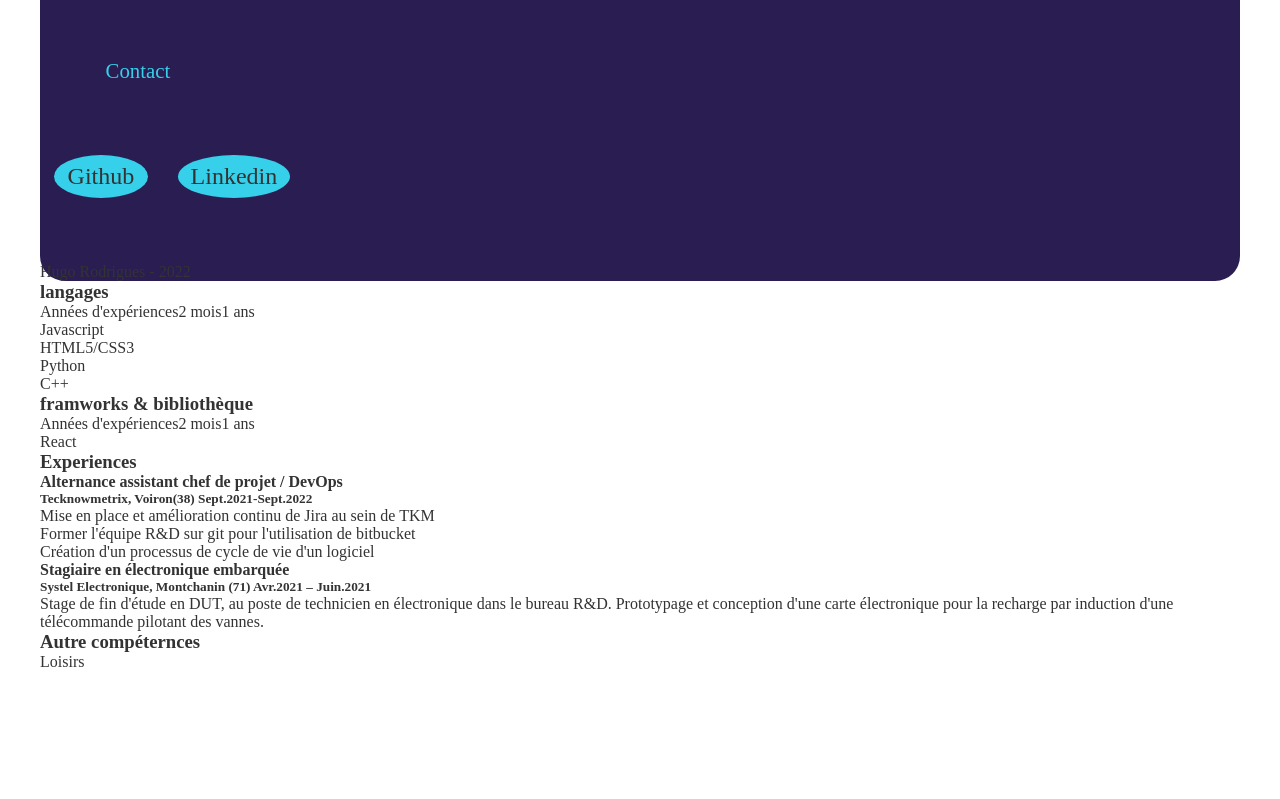
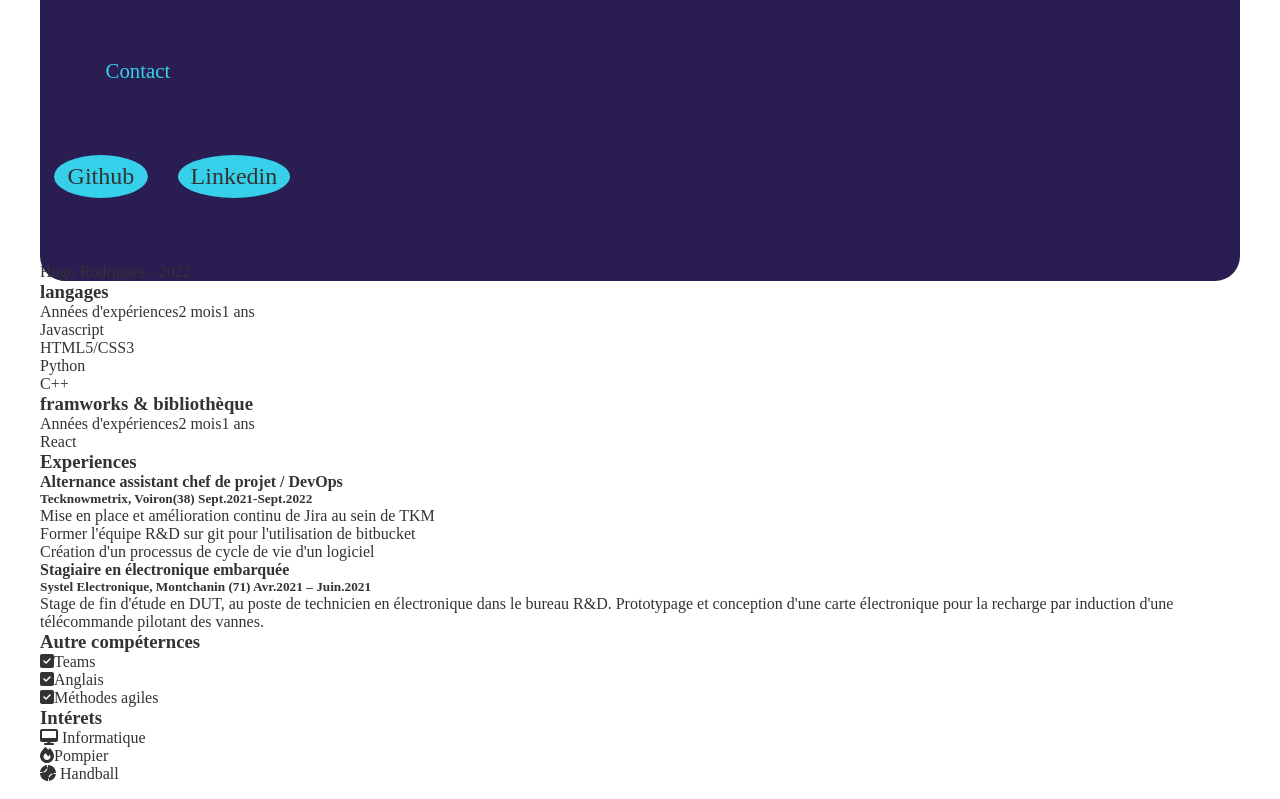
Before and after one commit to hugo38rodrigues/CvReact, a React (Create React App) app in the folder cv_react/: page /Competence in a window 1280 px wide. Shown: the part 495-1294 px from the top of the page. Before the commit the page ends 1182 px from the top, so only its background shows below. Built offline with nearby package versions, Linux system fonts and the light colour scheme; a web font is replaced by a local one.

Commit message:
add image and part knowledge and hobbies

```diff
--- a/cv_react/package.json
+++ b/cv_react/package.json
@@ -4,6 +4,10 @@
   "private": true,
   "dependencies": {
     "@fortawesome/fontawesome-svg-core": "^1.2.36",
+    "@fortawesome/free-brands-svg-icons": "^6.1.1",
+    "@fortawesome/free-regular-svg-icons": "^6.1.1",
+    "@fortawesome/free-solid-svg-icons": "^6.1.1",
+    "@fortawesome/react-fontawesome": "^0.1.18",
     "@testing-library/jest-dom": "^5.16.1",
     "@testing-library/react": "^12.1.2",
     "@testing-library/user-event": "^13.5.0",
--- a/cv_react/src/component/competences/AutresCompetences.js
+++ b/cv_react/src/component/competences/AutresCompetences.js
@@ -1,4 +1,6 @@
 import React from "react";
+import { FontAwesomeIcon } from "@fortawesome/react-fontawesome";
+import { faCheckSquare } from "@fortawesome/free-solid-svg-icons";
 
 const AutresCompetences = () => {
   return (
@@ -7,10 +9,18 @@ const AutresCompetences = () => {
         <h3>Autre compéternces</h3>
         <div className="list">
           <ul>
-            <li></li>
-            <li></li>
-            <li></li>
-            <li></li>
+            <li>
+              <FontAwesomeIcon icon={faCheckSquare} />
+              Teams
+            </li>
+            <li>
+              <FontAwesomeIcon icon={faCheckSquare} />
+              Anglais
+            </li>
+            <li>
+              <FontAwesomeIcon icon={faCheckSquare} />
+              Méthodes agiles
+            </li>
           </ul>
         </div>
       </div>
--- a/cv_react/src/component/competences/Loisirs.js
+++ b/cv_react/src/component/competences/Loisirs.js
@@ -1,11 +1,27 @@
-import React from 'react';
+import React from "react";
+import { FontAwesomeIcon } from "@fortawesome/react-fontawesome";
+import { faDesktop } from "@fortawesome/free-solid-svg-icons";
+import { faFire } from "@fortawesome/free-solid-svg-icons";
+import { faBaseball } from "@fortawesome/free-solid-svg-icons";
 
 const Loisirs = () => {
-    return (
-        <div>
-            Loisirs
-        </div>
-    );
+  return (
+    <div className="hobbies">
+      <h3>Intérets</h3>
+      <ul className="hobby">
+        <li>
+          <FontAwesomeIcon icon={faDesktop} /> Informatique
+        </li>
+        <li>
+          <FontAwesomeIcon icon={faFire} />
+          Pompier
+        </li>
+        <li>
+          <FontAwesomeIcon icon={faBaseball} /> Handball
+        </li>
+      </ul>
+    </div>
+  );
 };
 
 export default Loisirs;
```
Also changed, not shown: cv_react/src/asset/check-square-solid.svg (added), 1 other file (tests, documents, lock files or other folders).
